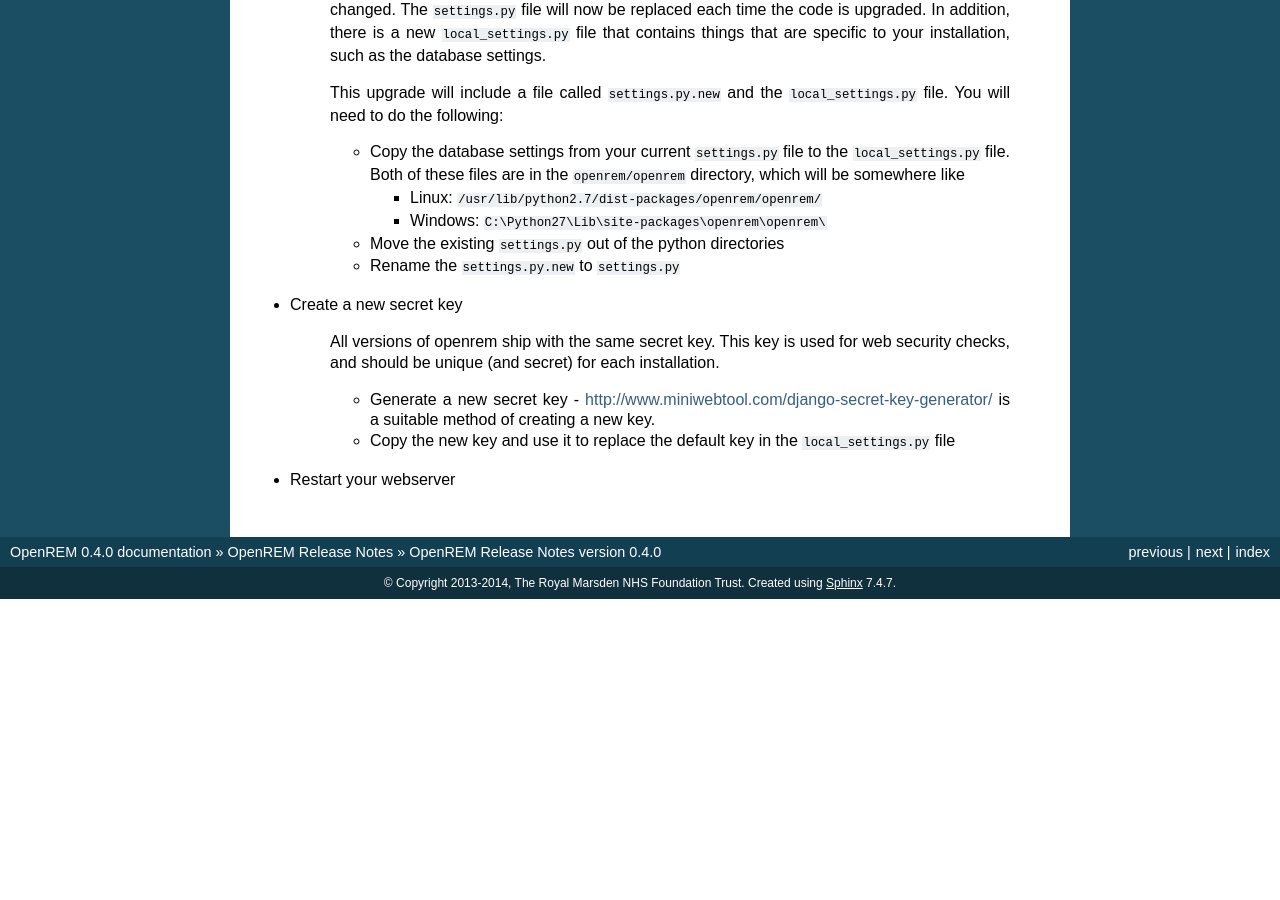
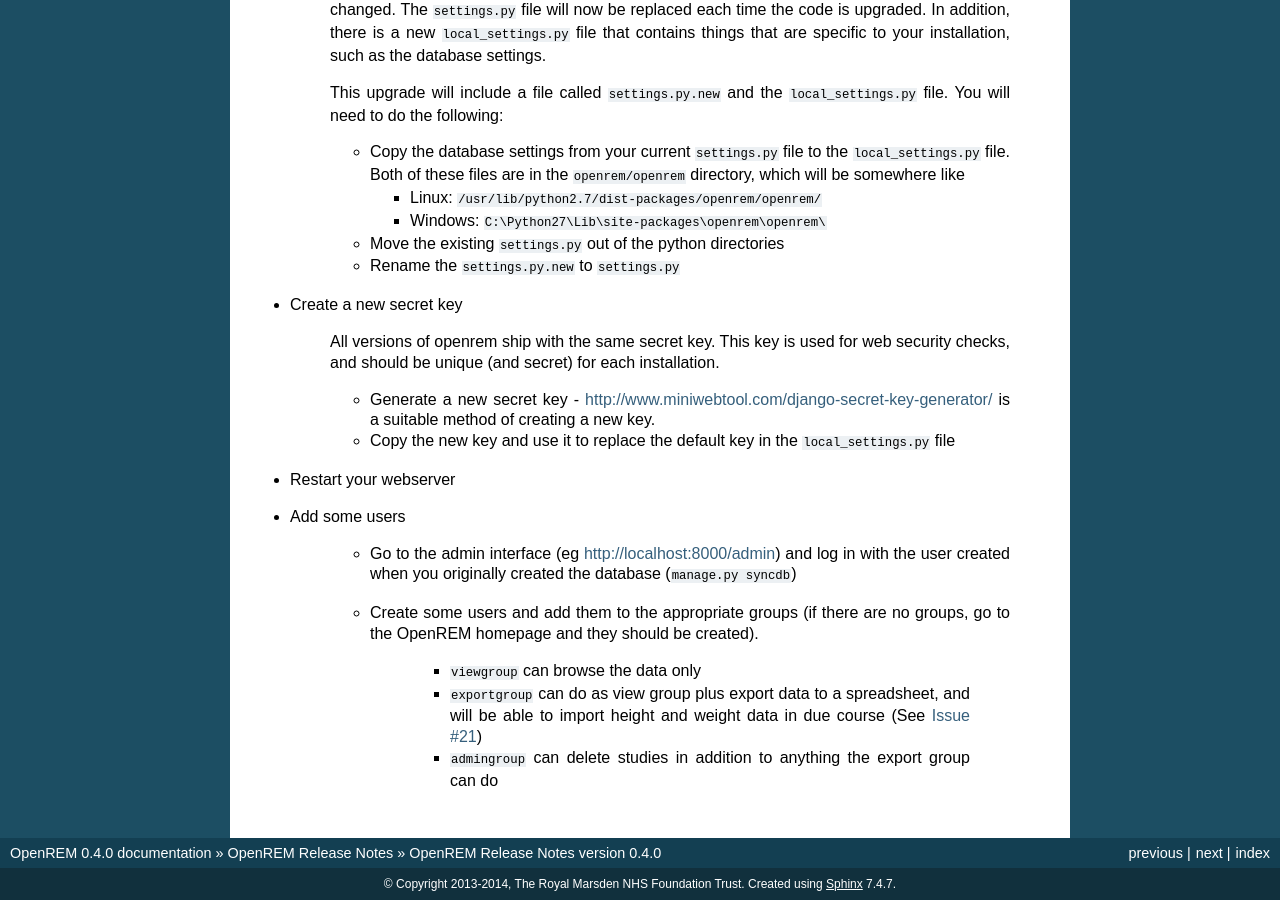
Before and after one commit to ckswilliams/modOpenREM, a Sphinx documentation site: the page built from docs/release-0.4.0.rst, in a window 1280 px wide and 900 px high, scrolled down 1149 px. Built offline with Sphinx 7.4.7, drawn with Linux system fonts in a browser that asks for light colours; before the commit the page ends 1748 px from its top, so only the background shows below that.

Commit message:
Added instructions for adding users to 0.4.0 release notes. Fixes #82.

```diff
--- a/docs/release-0.4.0.rst
+++ b/docs/release-0.4.0.rst
@@ -81,3 +81,12 @@
     *   Copy the new key and use it to replace the default key in the ``local_settings.py`` file
 
 * Restart your webserver
+
+* Add some users
+
+    * Go to the admin interface (eg http://localhost:8000/admin) and log in with the user created when you originally created the database (``manage.py syncdb``)
+    * Create some users and add them to the appropriate groups (if there are no groups, go to the OpenREM homepage and they should be created).
+
+        + ``viewgroup`` can browse the data only
+        + ``exportgroup`` can do as view group plus export data to a spreadsheet, and will be able to import height and weight data in due course (See `Issue #21 <https://bitbucket.org/edmcdonagh/openrem/issue/21/>`_)
+        + ``admingroup`` can delete studies in addition to anything the export group can do
```
